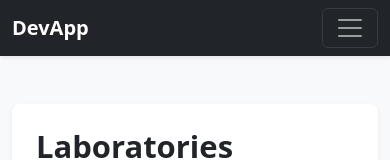
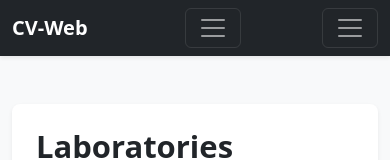
Before and after one commit to JeheyKingToro/JeheyKingToro, a plain HTML site: page labs.html in a window 390 px wide. Shown: the top 160 px of the page. Drawn offline with nearby package versions, Linux system fonts and the light colour scheme.

Commit message:
Change navbar brand and add mobile toggle button
Updated navbar brand name from 'DevApp' to 'CV-Web' and added mobile hamburger button.

```diff
--- a/labs.html
+++ b/labs.html
@@ -11,7 +11,18 @@
 
   <nav class="navbar navbar-expand-lg navbar-dark bg-dark sticky-top shadow-sm">
     <div class="container">
-      <a class="navbar-brand fw-bold" href="index.html">DevApp</a>
+      <a class="navbar-brand fw-bold" href="index.html">CV-Web</a>
+      <!-- Mobile Hamburger Button -->
+    <button
+      class="navbar-toggler"
+      type="button"
+      data-bs-toggle="collapse"
+      data-bs-target="#navbarNav"
+      aria-controls="navbarNav"
+      aria-expanded="false"
+      aria-label="Toggle navigation">
+      <span class="navbar-toggler-icon"></span>
+    </button>
       <button class="navbar-toggler" type="button" data-bs-toggle="collapse" data-bs-target="#navbarNav">
         <span class="navbar-toggler-icon"></span>
       </button>
```
